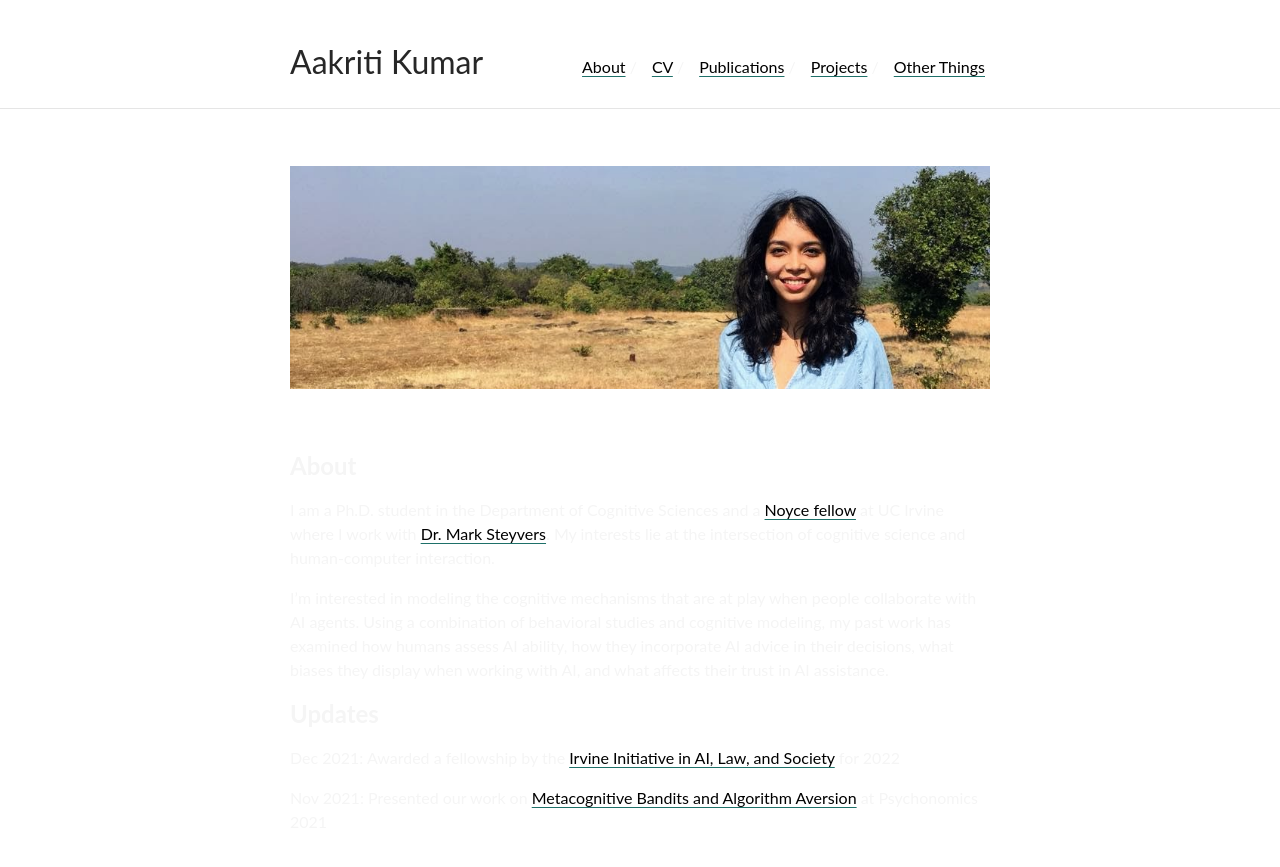
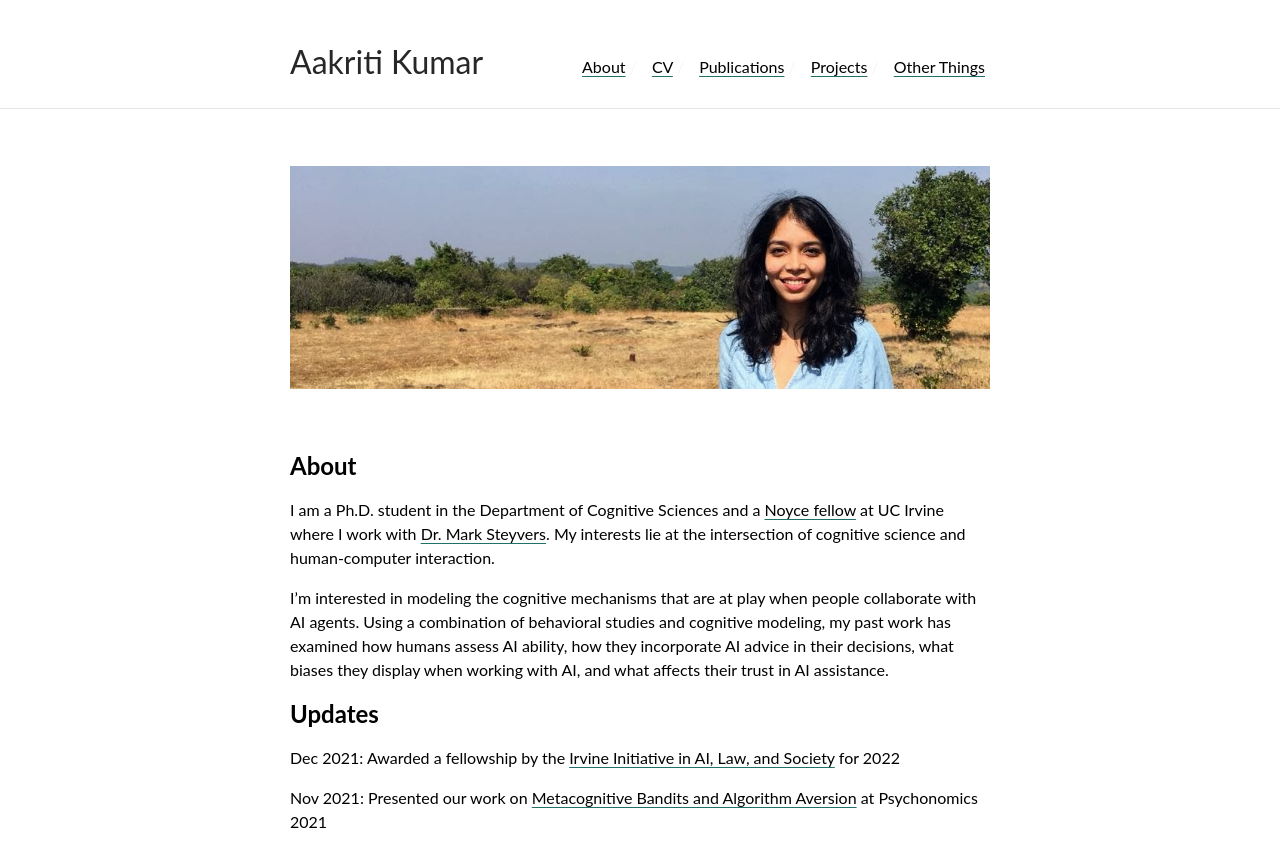
Before and after one commit to aakriti1kumar/aakriti1kumar.github.io, a Jekyll site: the page built from index.md, in a window 1280 px wide. Shown: the top 867 px of the page. Built offline with Jekyll 4.4.1, drawn with Linux system fonts in a browser that asks for light colours; our own code applies the rules of GitHub Pages for plain Markdown files.

Commit message:
Update _style.scss

```diff
--- a/_sass/_style.scss
+++ b/_sass/_style.scss
@@ -47,6 +47,7 @@ hr {
 }
 .navbar {
     padding: 50px 0 50px 0;
+    color:#F5F5F5
 }
 .navbar-ul {
     display: inline-block;
@@ -79,7 +80,7 @@ img{text-align:center;width:100%}
 
 /* Divs */
 
-.container{font-size:16px;line-height:150%;max-width:700px;margin:auto;color:#F5F5F5}
+.container{font-size:16px;line-height:150%;max-width:700px;margin:auto}
 .wrapper {
     min-height: 100%;
 }
```
